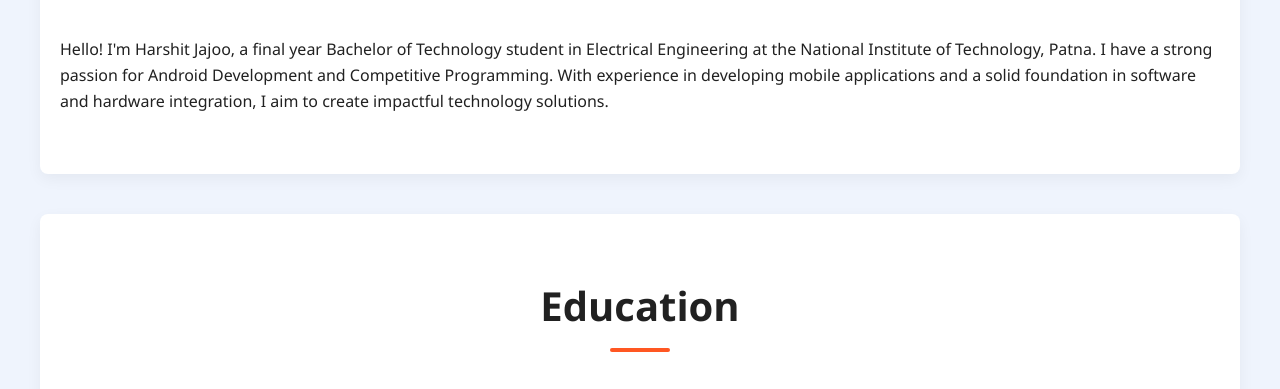
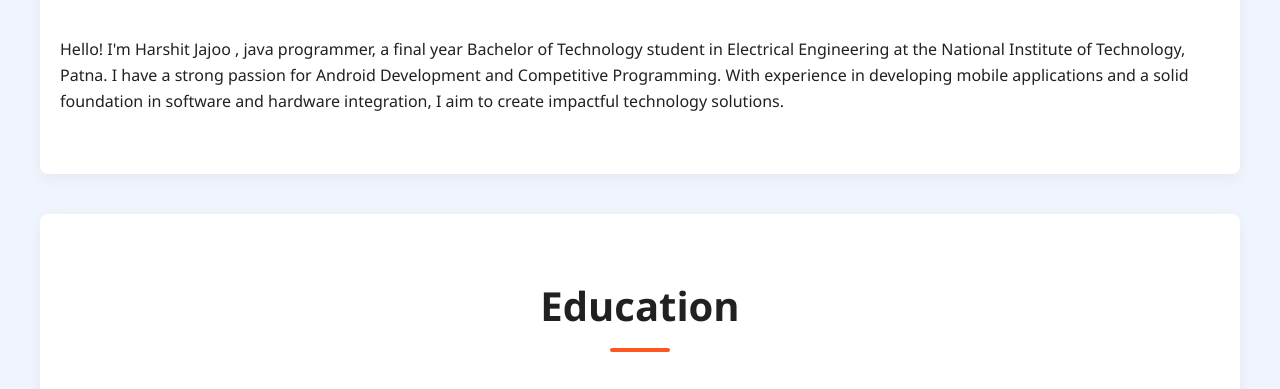
Before and after one commit to HJajoo07/portfolio, a plain HTML site: page index.html in a window 1280 px wide. Shown: the part 702-1091 px from the top of the page. Drawn offline with Linux system fonts and the light colour scheme.

Commit message:
Changees

```diff
--- a/index.html
+++ b/index.html
@@ -36,7 +36,7 @@
         <!-- About Section -->
         <section id="about">
             <h2>About Me</h2>
-            <p>Hello! I'm Harshit Jajoo, a final year Bachelor of Technology student in Electrical Engineering at the National Institute of Technology, Patna. I have a strong passion for Android Development and Competitive Programming. With experience in developing mobile applications and a solid foundation in software and hardware integration, I aim to create impactful technology solutions.</p>
+            <p>Hello! I'm Harshit Jajoo , java programmer, a final year Bachelor of Technology student in Electrical Engineering at the National Institute of Technology, Patna. I have a strong passion for Android Development and Competitive Programming. With experience in developing mobile applications and a solid foundation in software and hardware integration, I aim to create impactful technology solutions.</p>
         </section>
 
         <!-- Education Section -->
```
